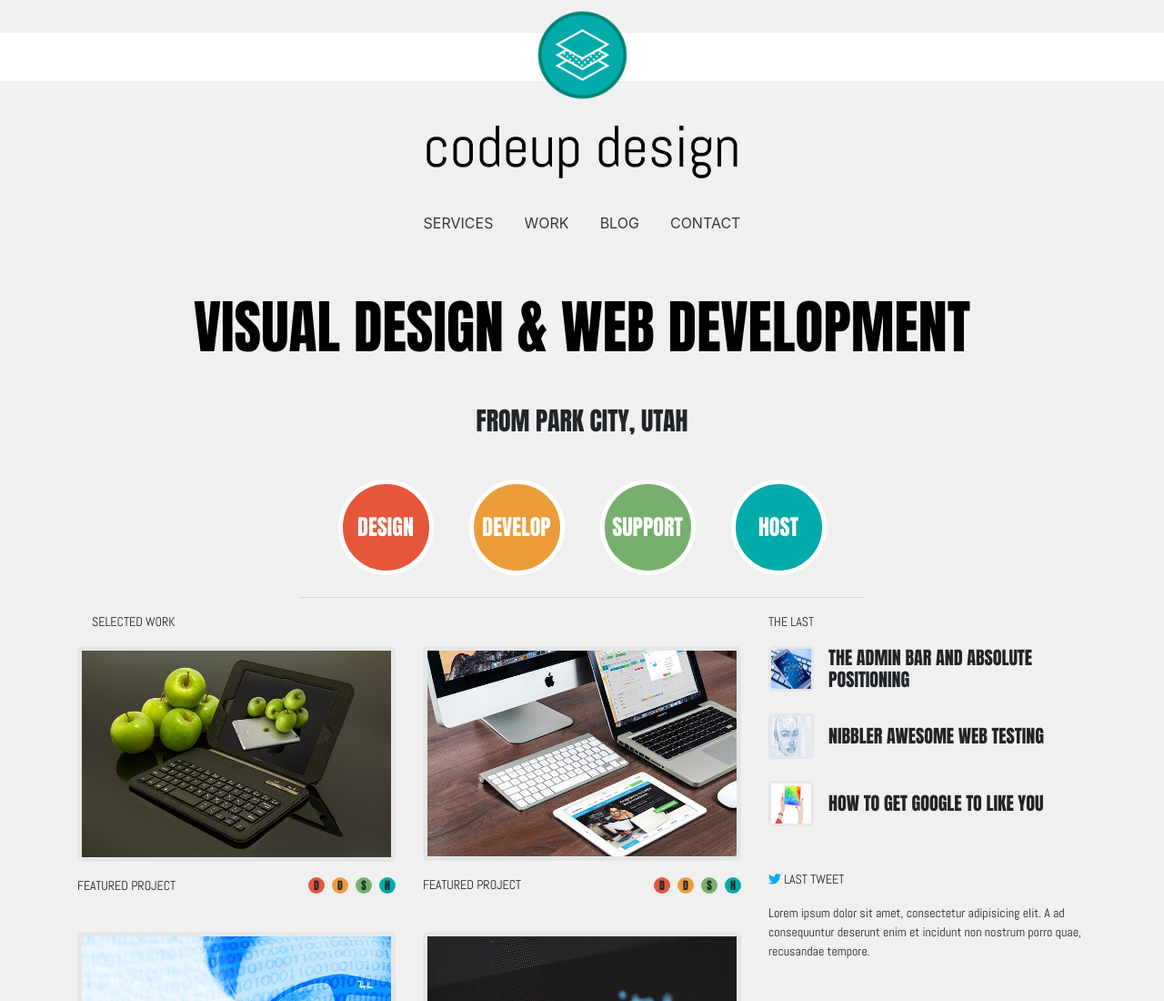
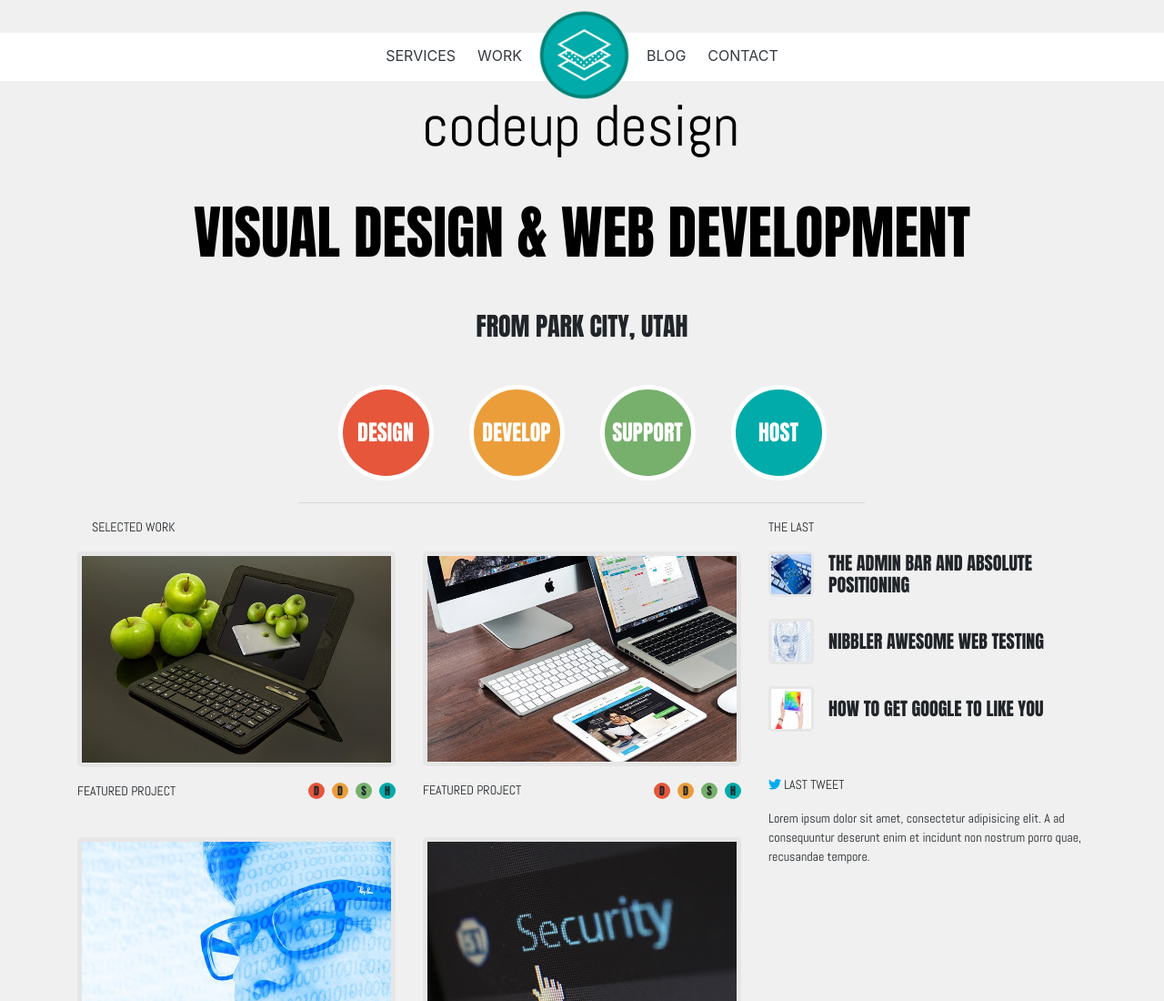
Before and after one commit to eckert-arredondo-exercise/codeup-design-project, a plain HTML site: page index.html in a window 1280 px wide. Shown: the top 1100 px of the page at 91% size. Drawn offline with nearby package versions, Linux system fonts and the light colour scheme.

Commit message:
modified navbar layout for sm devices

```diff
--- a/css/custom.css
+++ b/css/custom.css
@@ -104,6 +104,16 @@ p {
         width: 240px;
     }
 
+    .nav-order-p {
+        order: 2 !important;
+        top: 90px;
+        position: absolute;
+    }
+
+    .nav-order-ul {
+        order: 1 !important;
+    }
+
 }
 
 @media only screen and (min-width: 768px) {
--- a/index.html
+++ b/index.html
@@ -14,29 +14,34 @@
 <!--NAVBAR-->
 <nav class="d-flex flex-column text-center navbar navbar-light mb-5">
     <div class="top-stripe zboy"></div>
-    <div id="navbarNav">
-        <div>
-            <a href="#"><img class="logo" src="assets/logo.png" alt="company logo">
-                <p class="company-name">codeup design</p></a>
-        </div>
-        <ul class="list-inline flex-row justify-content-between navbar-nav">
+    <div id="navbarNav flex-row">
+        <a class="d-sm-none d-block" href="#">
+            <img class="logo" src="assets/logo.png" alt="company logo">
+        </a>
+	    <p class="company-name nav-order-p pl-sm-5">codeup design</p>
+	    <ul class="list-inline flex-row justify-content-between align-items-center navbar-nav nav-order-ul">
             <li class="nav-item list-inline-item">
-                <a class="text-dark nav-link" href="#">SERVICES</a>
+                <a class="text-dark nav-link px-sm-2" href="#">SERVICES</a>
             </li>
             <li class="nav-item list-inline-item">
-                <a class="text-dark nav-link" href="#">WORK</a>
+                <a class="text-dark nav-link px-sm-2" href="#">WORK</a>
+            </li>
+	        <li class="nav-item list-inline-item d-none d-sm-block">
+		        <a href="#">
+			        <img class="logo" src="assets/logo.png" alt="company logo">
+		        </a>
+	        </li>
+            <li class="nav-item list-inline-item">
+                <a class="text-dark nav-link px-sm-2" href="#">BLOG</a>
             </li>
             <li class="nav-item list-inline-item">
-                <a class="text-dark nav-link" href="#">BLOG</a>
-            </li>
-            <li class="nav-item list-inline-item">
-                <a class="text-dark nav-link" href="#">CONTACT</a>
+                <a class="text-dark nav-link px-sm-2" href="#">CONTACT</a>
             </li>
         </ul>
     </div>
 </nav>
 <!--TITLE-->
-<div class="text-center mb-5">
+<div class="text-center mb-5 pt-5">
     <h1 class="company-name">VISUAL DESIGN & WEB DEVELOPMENT</h1>
 </div>
 <div class="text-center mb-5">
```
